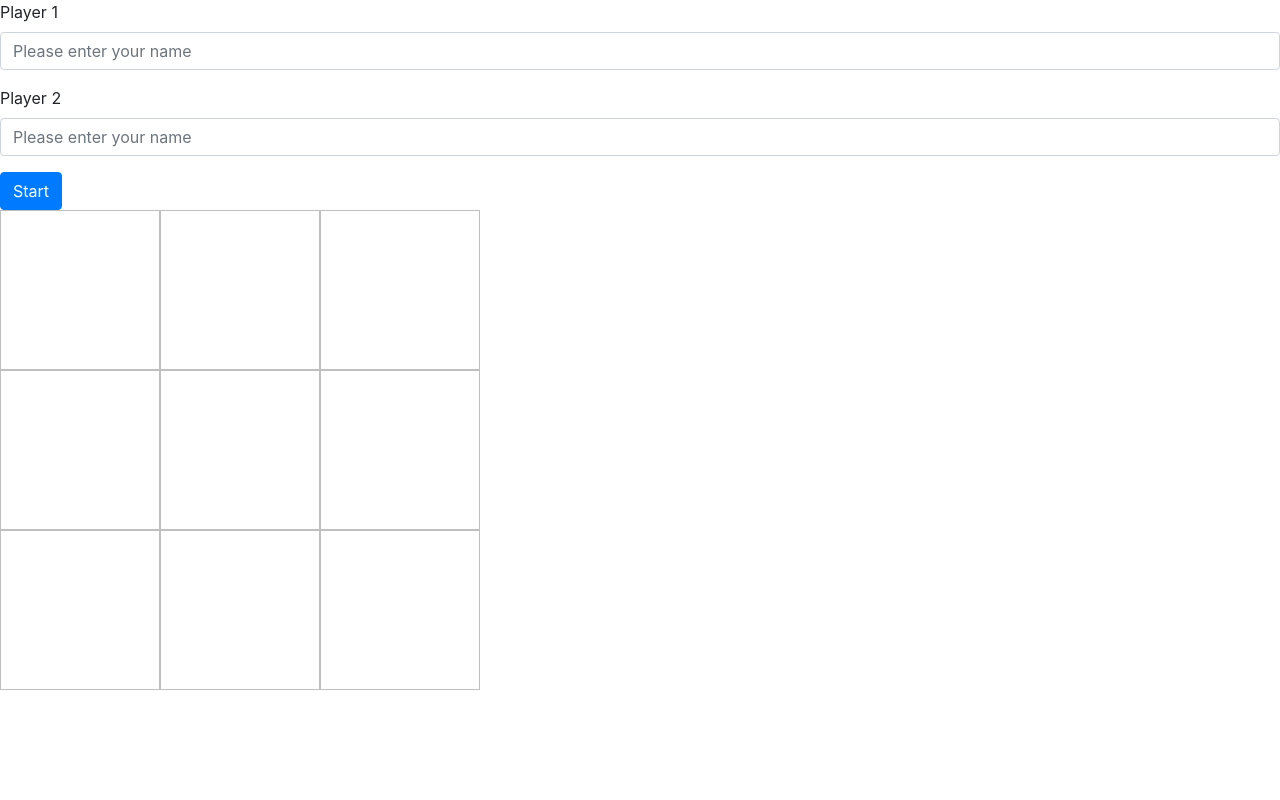
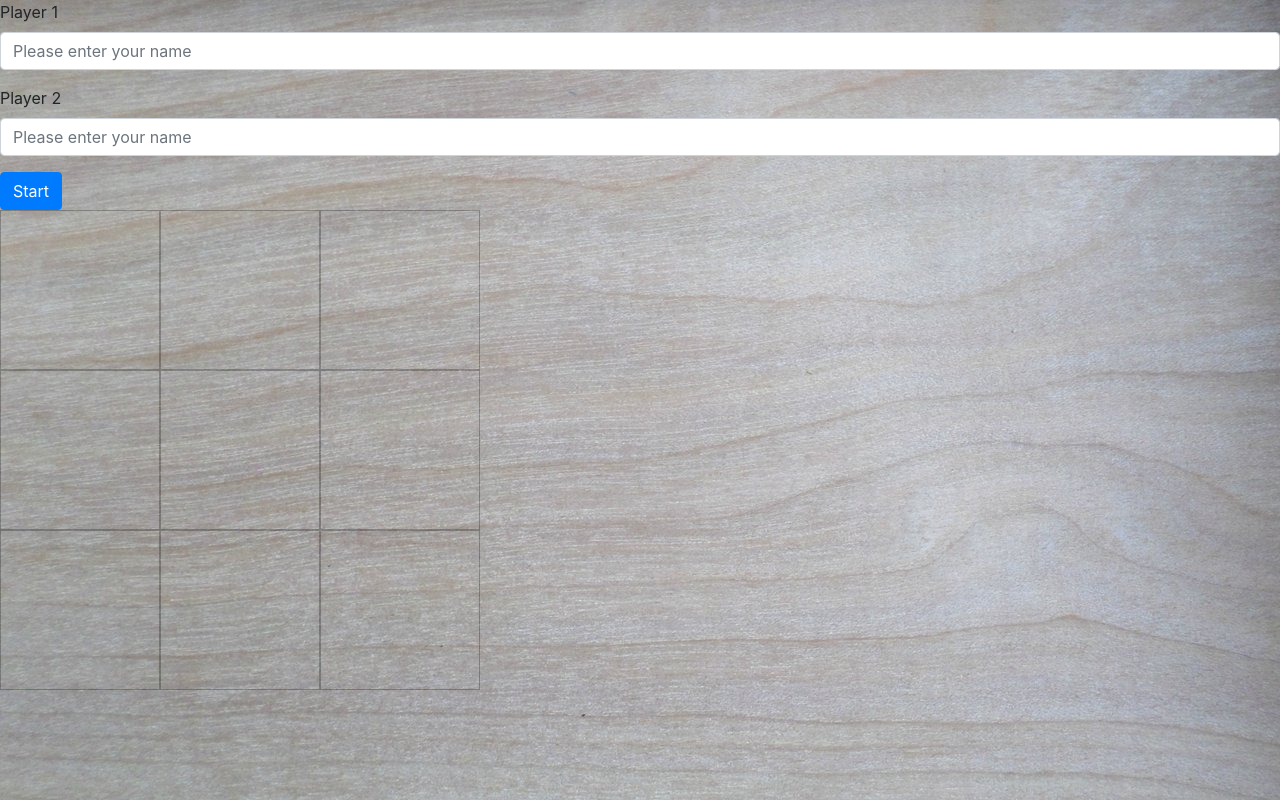
Before and after one commit to hillarioh/TIC-TAC-TOE-JS, a website: page index.html in a window 1280 px wide. Drawn offline with nearby package versions, Linux system fonts and the light colour scheme.

Commit message:
add and style background image

```diff
--- a/styles/style.css
+++ b/styles/style.css
@@ -1,8 +1,21 @@
+* {
+  box-sizing: border-box;
+  margin: 0;
+  padding: 0;
+}
+
+body {
+  background: url('/images/wood.jpg');
+  background-repeat: no-repeat;
+  background-size: cover;
+}
+
 .board {
   display: grid;
   grid-template-columns: repeat(3, 1fr);
   width: 30rem;
 }
+
 .board > div {
   height: 10rem;
   width: 10rem;
@@ -16,7 +29,6 @@
   display: none;
 }
 
-
 .show {
   display: block;
 }
```
Also changed, not shown: images/wood.jpg (added).
